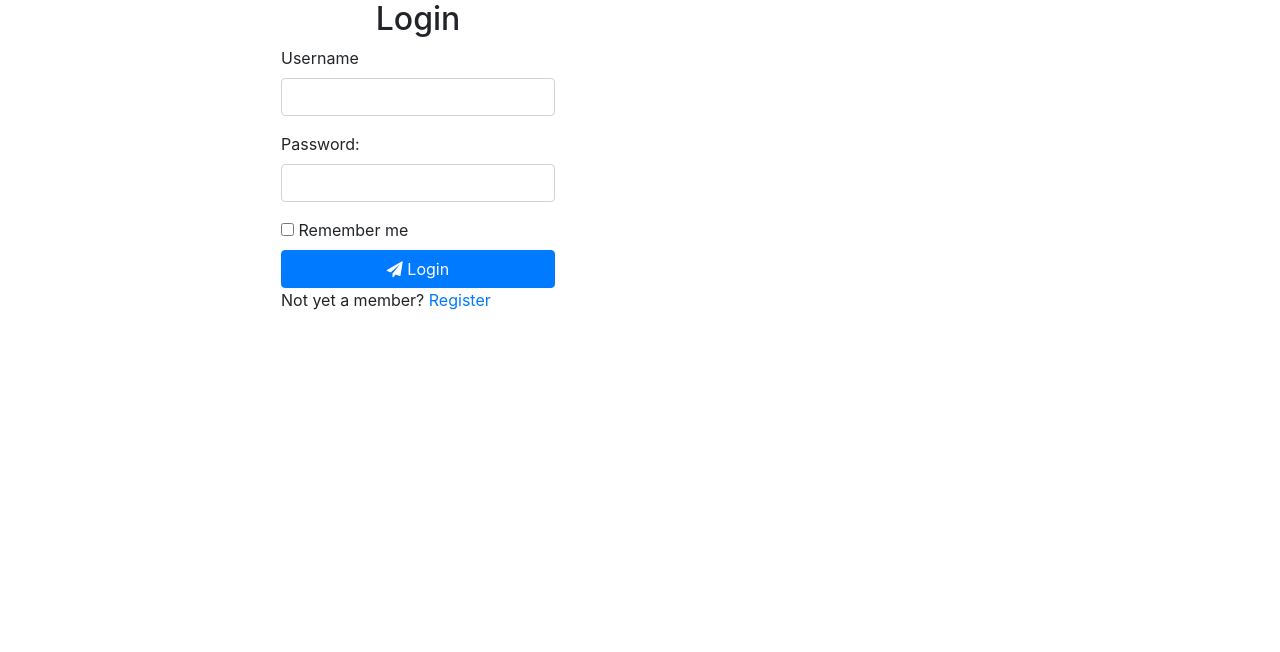
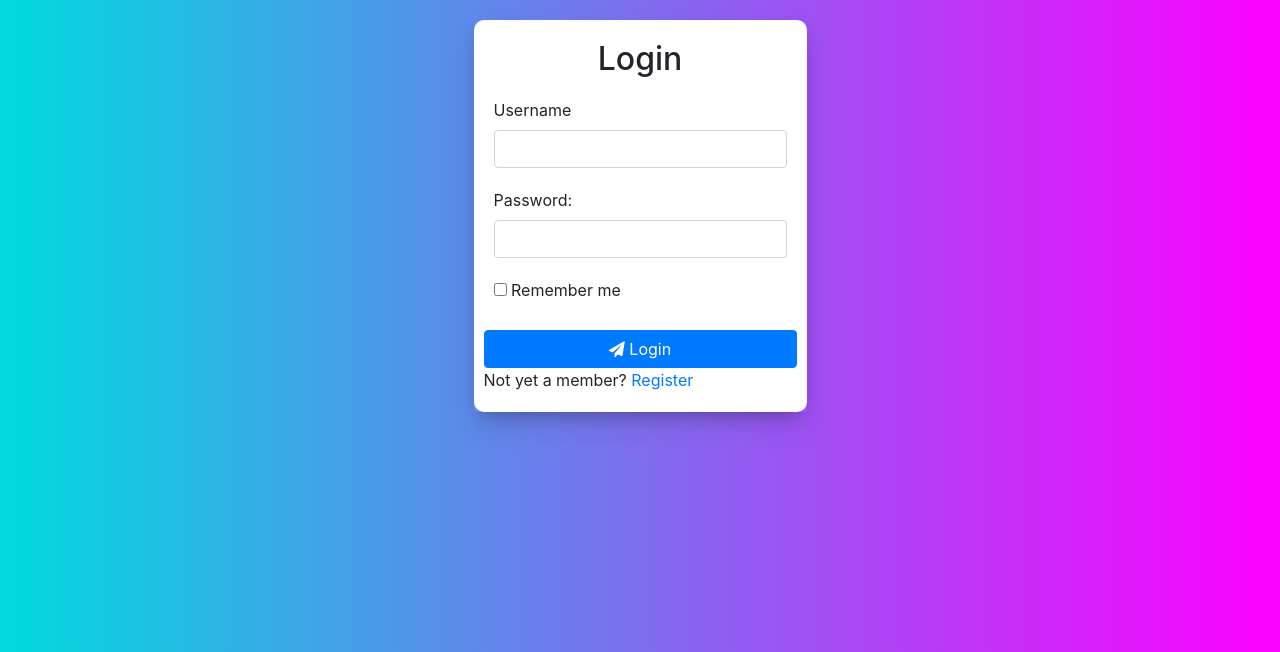
Before and after one commit to ealpha072/Admin-User-Login-System, a PHP site: page /login.php in a window 1280 px wide. Shown: the top 652 px of the page. Run offline with PHP 8.4, Linux system fonts and the light colour scheme.

Commit message:
Styles for css

```diff
--- a/login.php
+++ b/login.php
@@ -1,10 +1,10 @@
 <?php include('myfunctions.php'); ?>
 <?php  include('header.php'); ?>
     <div class="mainHolder">
-        <div>
-            <h2 class="text-center">Login</h2>
-        </div>
         <div class="form-holder">
+            <div>
+                <h2 class="text-center">Login</h2>
+            </div>
             <form method="POST" action="register.php">
                 <?php echo errorDisplay(); ?>
                 <div class="form-group">
--- a/styles.css
+++ b/styles.css
@@ -1,7 +1,22 @@
+body{
+    background-color: #00DBDE;
+    background-image: linear-gradient(90deg, #00DBDE 0%, #FC00FF 100%);
+}
+
 .mainHolder{
     display: flex;
     flex-direction: column;
-    width: 60%;
-    justify-content: center;
-    align-items: center;
+    width: 30%;
+    margin: 20px auto;
+    box-shadow: rgba(50, 50, 93, 0.25) 0px 13px 27px -5px, rgba(0, 0, 0, 0.3) 0px 8px 16px -8px;
 }
+
+.form-holder{
+    background-color: #ffff;
+    border-radius: 10px;
+}
+
+.form-holder div,
+.form-holder form{
+    margin: 20px 10px;
+}
```
